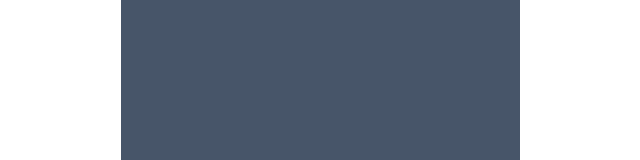
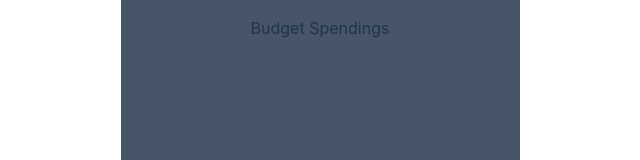
Before and after one commit to marcinl13/My-Budget-Wallet, a React (Vite) app: page /spendings in a window 1280 px wide. Before the commit this address led to /. Shown: the top 160 px of the page, without its empty margins (320-960 px from the left). Built offline with nearby package versions, Linux system fonts and the light colour scheme.

Commit message:
adding basic routes with pages

```diff
--- a/src/App.tsx
+++ b/src/App.tsx
@@ -1,11 +1,17 @@
-import { BrowserRouter, Routes, Route, Navigate } from "react-router-dom";
+import { BrowserRouter, Navigate, Route, Routes } from "react-router-dom";
+import { Home } from "./pages/Home";
+import { NotFound } from "./pages/NotFound";
+import { BudgetIncome } from "./pages/BudgetIncome";
+import { BudgetSpendings } from "./pages/BudgetSpendings";
 
 export default function App() {
   return (
     <BrowserRouter>
       <Routes>
         <Route path="*" element={<Navigate to="/" />} />
-        <Route path="/" element={<></>} />
+        <Route path="/" element={<Home />} errorElement={<NotFound />} />
+        <Route path="/incomes" element={<BudgetIncome />} errorElement={<NotFound />} />
+        <Route path="/spendings" element={<BudgetSpendings />} errorElement={<NotFound />} />
       </Routes>
     </BrowserRouter>
   );
--- /dev/null
+++ b/src/pages/BudgetIncome.tsx
@@ -0,0 +1,3 @@
+export const BudgetIncome = () => {
+  return <h1>Budget Income</h1>;
+};
--- /dev/null
+++ b/src/pages/BudgetSpendings.tsx
@@ -0,0 +1,3 @@
+export const BudgetSpendings = () => {
+  return <h1>Budget Spendings</h1>;
+};
--- /dev/null
+++ b/src/pages/Home.tsx
@@ -0,0 +1,3 @@
+export const Home = () => {
+  return <h1>Home</h1>;
+};
--- /dev/null
+++ b/src/pages/NotFound.tsx
@@ -0,0 +1,3 @@
+export const NotFound = () => {
+  return <h1>NotFound</h1>;
+};
```
